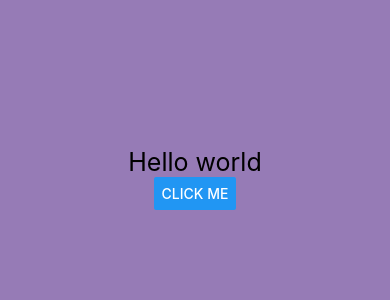
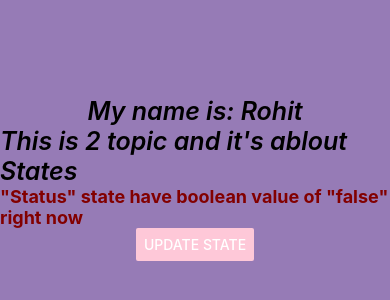
Before and after one commit to RohitRadix/RNpractice, a React Native app: screen / in a window 390 px wide. Shown: the part 244-544 px from the top of the page. Built offline with nearby package versions, Linux system fonts and the light colour scheme.

Commit message:
Made example of states

```diff
--- a/App.js
+++ b/App.js
@@ -1,28 +1,39 @@
-/**
- * Sample React Native App
- * https://github.com/facebook/react-native
- *
- * @format
- * @flow strict-local
- */
-
-
-import React from 'react';
+import React , {useState} from 'react';
 
 import {
   StyleSheet,
-  useColorScheme,
   View,
   Text,
   Button,
-  Linking
 } from 'react-native';
-
+// Changing the text dynamically
 const App = () => {
+  //Made a function that will toggle the name in state
+  const onClickHandler=() =>{
+    if(name==='Rohit')
+    {
+      setName('Mohit')
+      setStatus(true)
+    }
+    else
+    {
+      setName('Rohit')
+      setStatus(false)
+    }
+  }
+  // Make a hook and give it a relavent name and default value if required
+  const [name, setName]= useState("Rohit")
+  // We can also define states having objects
+  const [lesson, setLesson]= useState({ number : 2 , about : "States" })
+  // State using boolean value
+  const [status, setStatus] = useState(false)
   return (
    <View style={styles.body}>
-     <Text style={styles.text}>Hello world</Text>
-     <Button style={styles.btn_col} onPress={()=>{Linking.openURL('https://www.google.com')}} title='Click me'></Button>
+     <Text style={styles.text}>My name is: {name}</Text>
+     <Text style={styles.text}>This is {lesson.number} topic and it's ablout {lesson.about}</Text>
+     {/* Used the boolean value to change styling of the text */}
+     <Text style={status? styles.true: styles.false}>"Status" state have boolean value of "{JSON.stringify(status)}" right now</Text>
+     <Button  color={'#fec8d8'}  onPress={onClickHandler} title='Update state'></Button>
    </View>
   );
 };
@@ -37,12 +48,20 @@ const styles = StyleSheet.create({
   text:{
     color:'black',
     fontSize: 25,
+    fontStyle:'italic',
+    fontWeight:'600',
+  },
+  true:{
+    fontSize: 18,
+    fontWeight: 'bold',
+    color:'#008000'
+  },
+  false:{
+    fontSize: 18,
+    fontWeight: 'bold',
+    color: '#820000'
+  }
 
-  },
-  btn_col:{
-    backgroundColor: '#ffff',
-
-  }
 });
 
 export default App;
```
